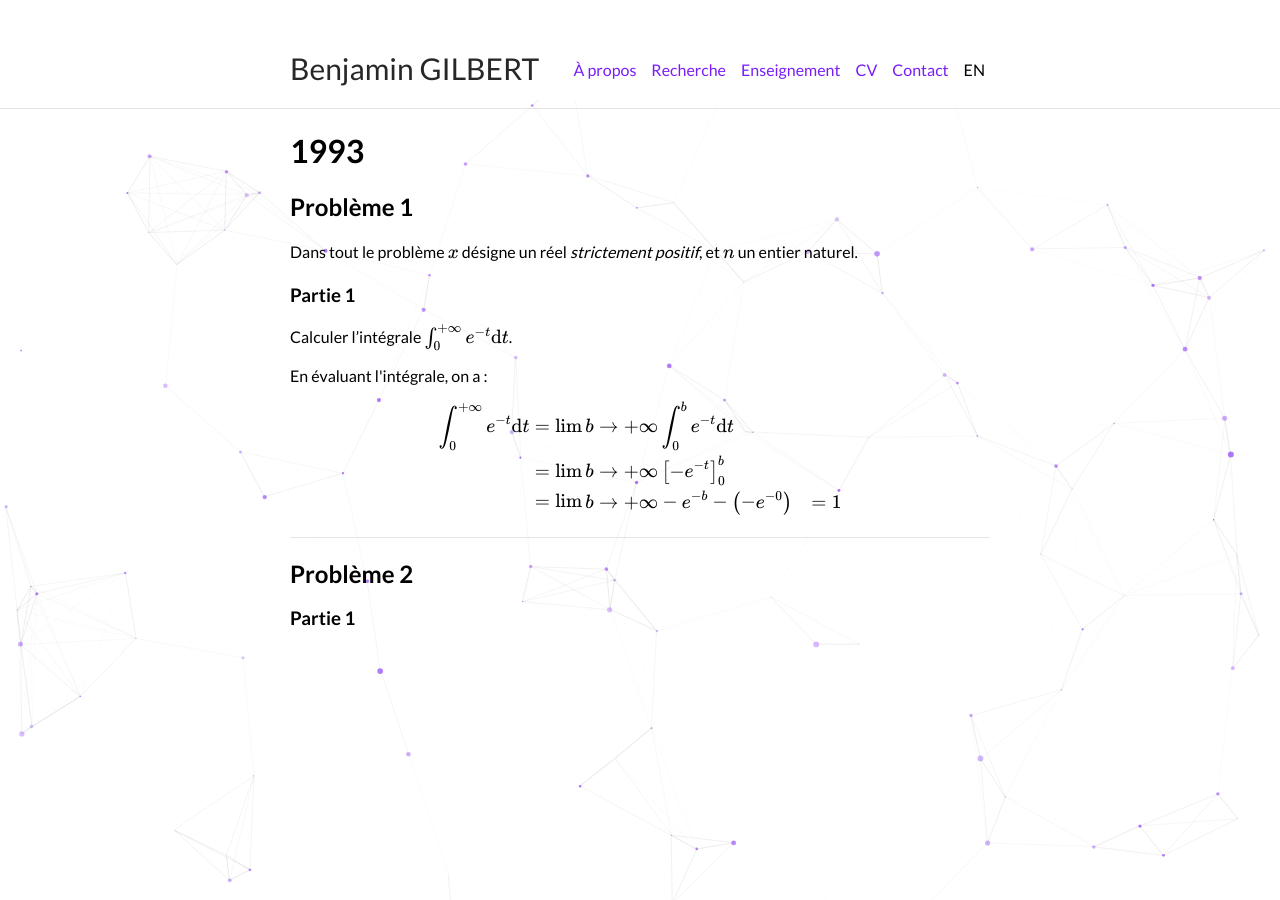
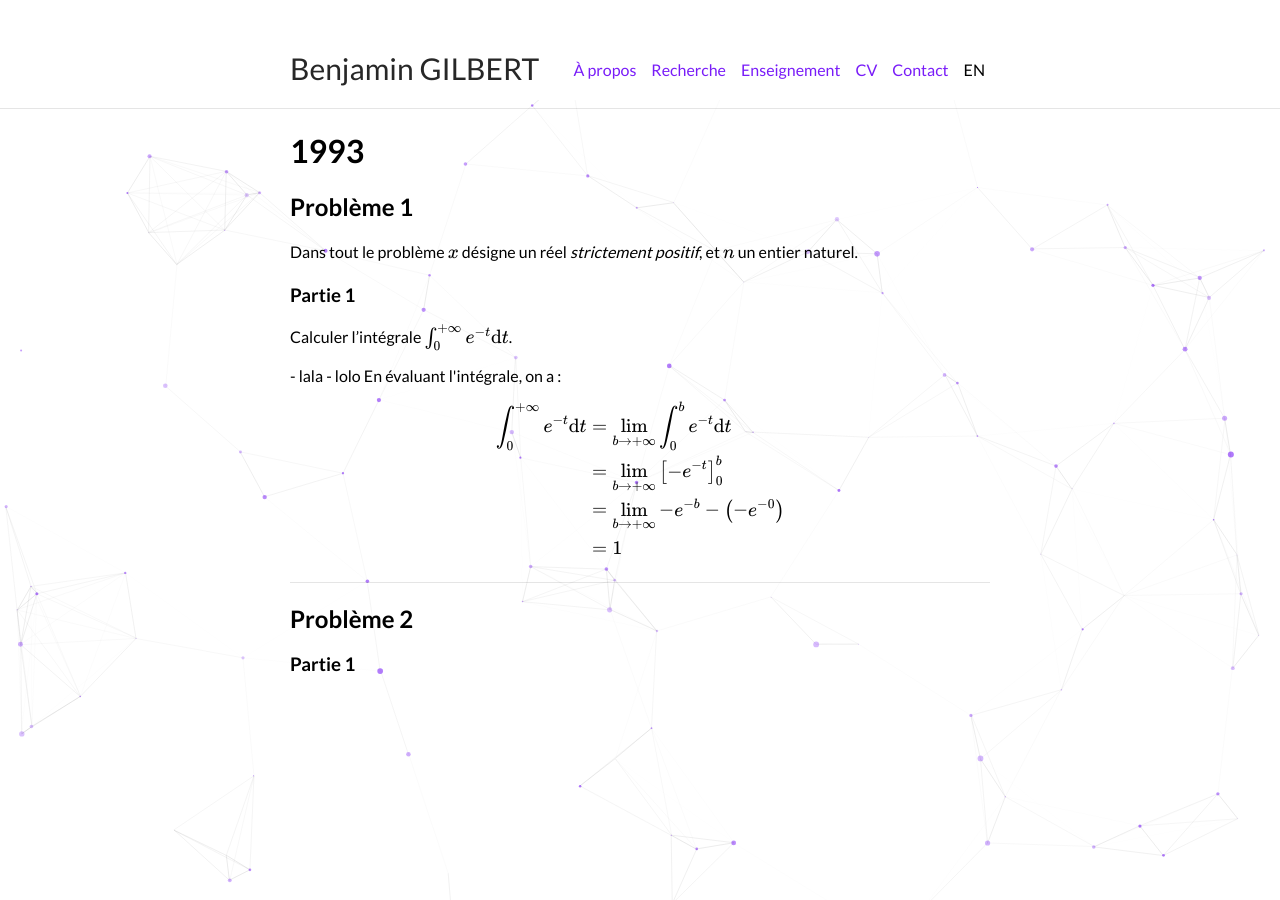
Before and after one commit to bglbrt/bglbrt.github.io, a Jekyll site: the page built from fr/corrections/administrateur_externe_1993.md, in a window 1280 px wide. Built offline with Jekyll 4.4.1, drawn with Linux system fonts in a browser that asks for light colours; nearby versions of some CDN libraries.

Commit message:
Mise à jour des corrections

```diff
--- a/fr/corrections/administrateur_externe_1993.md
+++ b/fr/corrections/administrateur_externe_1993.md
@@ -17,13 +17,16 @@ Dans tout le problème $$x$$ désigne un réel _strictement positif_, et $$n$$ u
 Calculer l'intégrale $$\int_{0}^{+\infty} e^{-t} \mathrm{d}t$$.
 
 <p>
+- lala
+   - lolo
+
 En évaluant l'intégrale, on a :
 
 $$
 \begin{aligned}
-    \int_{0}^{+\infty} e^{-t} \mathrm{d} t & = \lim {b \rightarrow +\infty} \int_{0}^{b} e^{-t} \mathrm{d}t \\
-    & = \lim {b \rightarrow +\infty} \left[ -e^{-t} \right]_{0}^{b} \\
-    & = \lim {b \rightarrow +\infty} -e^{-b} - \left( -e^{-0} \right)
+    \int_{0}^{+\infty} e^{-t} \mathrm{d} t & = \lim_{b \rightarrow +\infty} \int_{0}^{b} e^{-t} \mathrm{d}t \\
+    & = \lim_{b \rightarrow +\infty} \left[ -e^{-t} \right]_{0}^{b} \\
+    & = \lim_{b \rightarrow +\infty} -e^{-b} - \left( -e^{-0} \right) \\
     & = 1
 \end{aligned}
 $$
```
